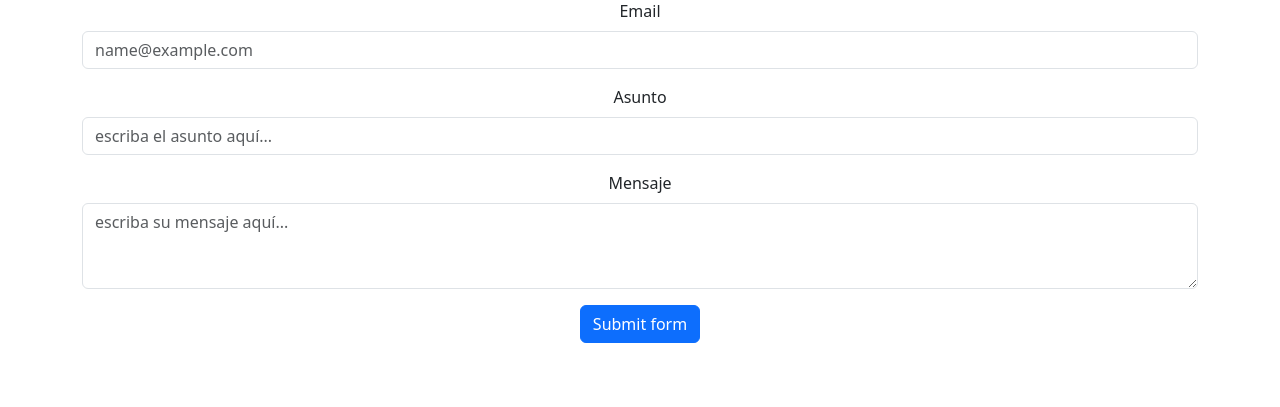
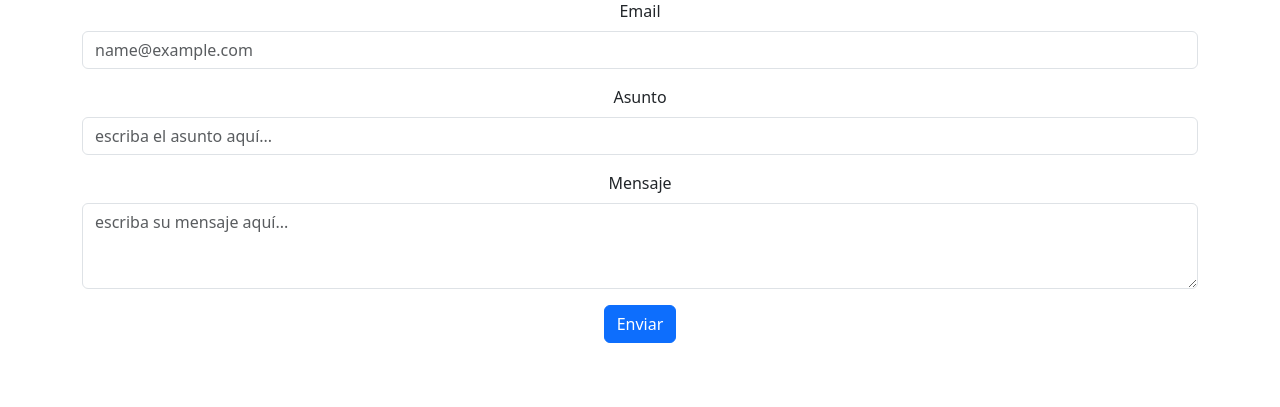
Before and after one commit to jmorenogit/portfolio, a PHP site: page /paginas/contacto.php in a window 1280 px wide. Shown: the part 182-589 px from the top of the page. Run offline with PHP 8.4, Linux system fonts and the light colour scheme.

Commit message:
contacto y enviar email

```diff
--- a/paginas/contacto.php
+++ b/paginas/contacto.php
@@ -25,21 +25,21 @@
 
       <br>
 
-      <form action="mailto:jomanugo@gmail.com" method="post" enctype="text/plain">
+      <form action="enviarMail.php" method="POST">
           <div class="mb-3">
             <label for="emailInput" class="form-label">Email</label>
-            <input type="email" class="form-control" id="emailInput" placeholder="name@example.com">
+            <input type="email" class="form-control" id="emailInput" name="emailInput" placeholder="name@example.com">
           </div>
           <div class="mb-3">
             <label for="asuntoInput" class="form-label">Asunto</label>
-            <input type="text" class="form-control" id="asuntoInput" placeholder="escriba el asunto aquí...">
+            <input type="text" class="form-control" id="asuntoInput" name="asuntoInput" placeholder="escriba el asunto aquí...">
           </div>
           <div class="mb-3">
             <label for="mensajeInput" class="form-label">Mensaje</label>
-            <textarea class="form-control" id="mensajeInput" rows="3" placeholder="escriba su mensaje aquí..."></textarea>
+            <textarea type="text" class="form-control" id="mensajeInput" name="mensajeInput" rows="3" placeholder="escriba su mensaje aquí..."></textarea>
           </div>
           <div class="col-12">
-            <button class="btn btn-primary" type="submit">Submit form</button>
+            <button class="btn btn-primary" type="submit">Enviar</button>
           </div>
       </form>
 
```
Also changed, not shown: paginas/enviarMail.php (added, +44 -0 lines).
